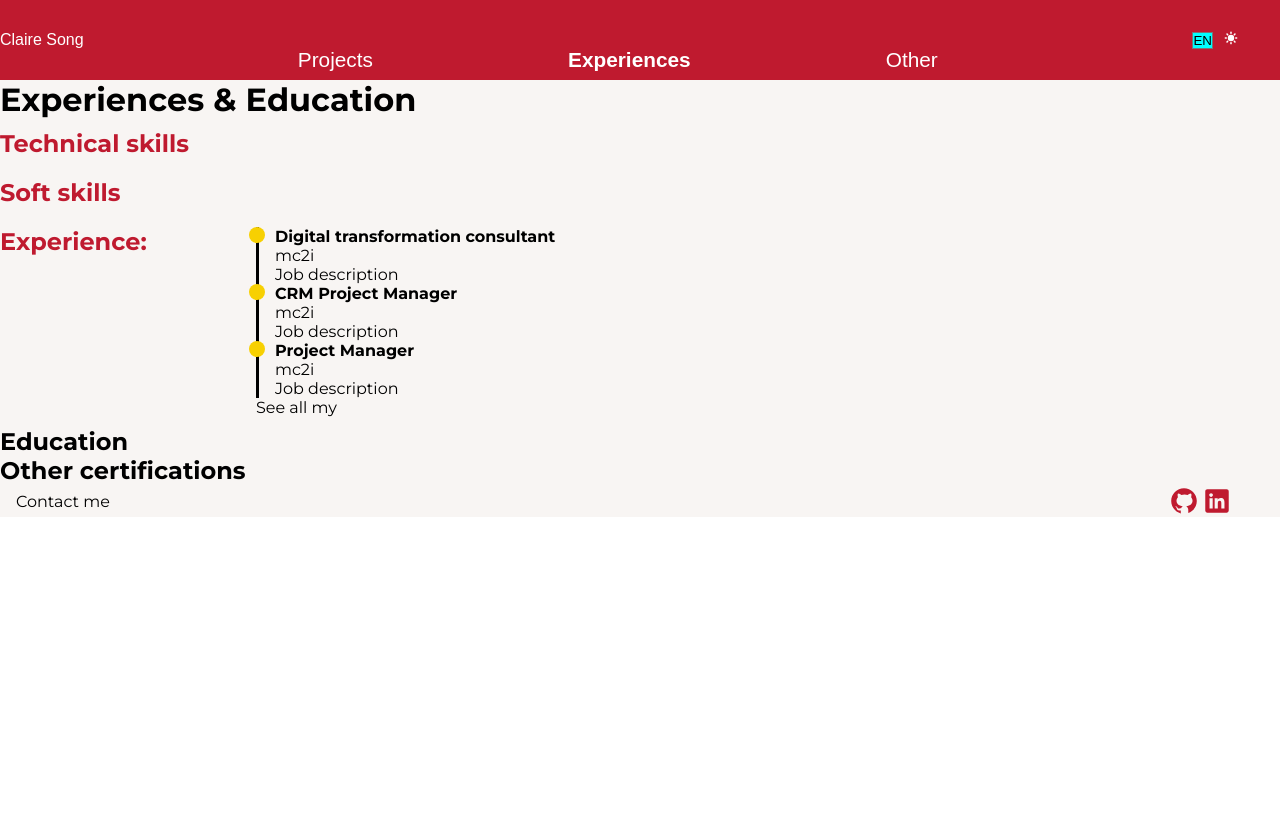
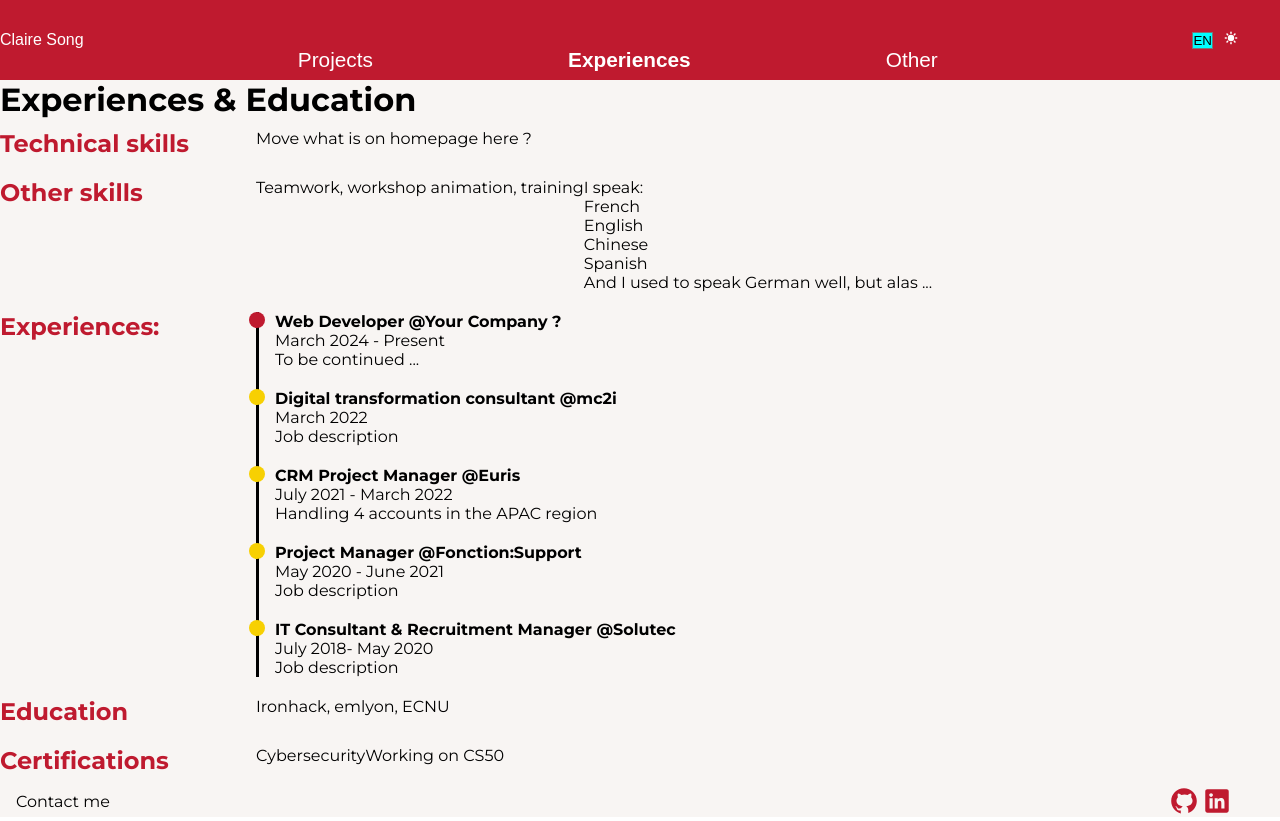
Before and after one commit to claire2d2/portfolio, a React (Vite) app: page /experiences in a window 1280 px wide. Before the commit the page ends 800 px from the top, so only its background shows below. Built offline with nearby package versions, Linux system fonts and the light colour scheme; a web font is replaced by a local one.

Commit message:
experiences content + styling

```diff
--- a/src/pages/Experiences/Experiences.css
+++ b/src/pages/Experiences/Experiences.css
@@ -3,13 +3,13 @@
   height: 100%;
 }
 
-/* experiences */
-.one-experience {
+.exp-content {
+  display: flex;
+  flex-direction: column;
+  & .one-experience {
     border-left-style: solid;
     position: relative;
-}
-
-.bullet {
+    & .bullet {
       position: absolute;
       top: 0;
       left: -10px;
@@ -17,6 +17,14 @@
       width: 1rem;
       background-color: var(--color-accent);
       border-radius: 50%;
+      &.bullet-tech {
+        background-color: var(--text-main);
+      }
+    }
+  }
+  & .one-experience:not(:last-child) {
+    padding-bottom: 20px;
+  }
 }
 
 .job-title {
--- a/src/pages/Experiences/Experiences.tsx
+++ b/src/pages/Experiences/Experiences.tsx
@@ -5,25 +5,46 @@ const Experiences = () => {
       <h1>Experiences & Education</h1>
       <section className="part">
         <h2>Technical skills</h2>
+        <div>Move what is on homepage here ?</div>
       </section>
       <section className="part">
-        <h2>Soft skills</h2>
+        <h2>Other skills</h2>
+        <div>Teamwork, workshop animation, training</div>
+        <div>
+          I speak:
+          <ul>
+            <li>French</li>
+            <li>English</li>
+            <li>Chinese</li>
+            <li>Spanish</li>
+            <li>And I used to speak German well, but alas ...</li>
+          </ul>
+        </div>
       </section>
       <section className="part">
-        <h2>Experience:</h2>
+        <h2>Experiences:</h2>
 
         <div className="exp-content">
           <div className="one-experience">
             <div className="exp-details">
               <div className="job-title">
+                <div className="bullet bullet-tech" />
+                Web Developer @Your Company ?
+              </div>
+              <div>March 2024 - Present </div>
+              <div>To be continued ...</div>
+            </div>
+          </div>
+          <div className="one-experience">
+            <div className="exp-details">
+              <div className="job-title">
                 <div className="bullet" />
-                Digital transformation consultant
-              </div>
-              <div>
+                Digital transformation consultant{" "}
                 <a href="https://mc2i.fr" target="_blank">
-                  mc2i
+                  @mc2i
                 </a>
               </div>
+              <div>March 2022 </div>
               <div>Job description</div>
             </div>
           </div>
@@ -31,13 +52,22 @@ const Experiences = () => {
             <div className="exp-details">
               <div className="job-title">
                 <div className="bullet" />
-                CRM Project Manager
-              </div>
-              <div>
-                <a href="https://mc2i.fr" target="_blank">
-                  mc2i
+                CRM Project Manager{" "}
+                <a href="https://euris.fr" target="_blank">
+                  @Euris
                 </a>
               </div>
+              <div>July 2021 - March 2022</div>
+              <div>Handling 4 accounts in the APAC region</div>
+            </div>
+          </div>
+          <div className="one-experience">
+            <div className="exp-details">
+              <div className="job-title">
+                <div className="bullet" />
+                Project Manager @Fonction:Support
+              </div>
+              <div>May 2020 - June 2021</div>
               <div>Job description</div>
             </div>
           </div>
@@ -45,21 +75,24 @@ const Experiences = () => {
             <div className="exp-details">
               <div className="job-title">
                 <div className="bullet" />
-                Project Manager
+                IT Consultant & Recruitment Manager{" "}
+                <a href="https://solutec.fr">@Solutec</a>
               </div>
-              <div>
-                <a href="https://mc2i.fr" target="_blank">
-                  mc2i
-                </a>
-              </div>
+              <div>July 2018- May 2020</div>
               <div>Job description</div>
             </div>
           </div>
-          <div>See all my </div>
         </div>
       </section>
-      <h2>Education</h2>
-      <h2>Other certifications</h2>
+      <section className="part">
+        <h2>Education</h2>
+        <div>Ironhack, emlyon, ECNU</div>
+      </section>
+      <section className="part">
+        <h2>Certifications</h2>
+        <div>Cybersecurity</div>
+        <div>Working on CS50</div>
+      </section>
     </div>
   );
 };
```
Lines whose indentation alone changed are shown as unchanged.
